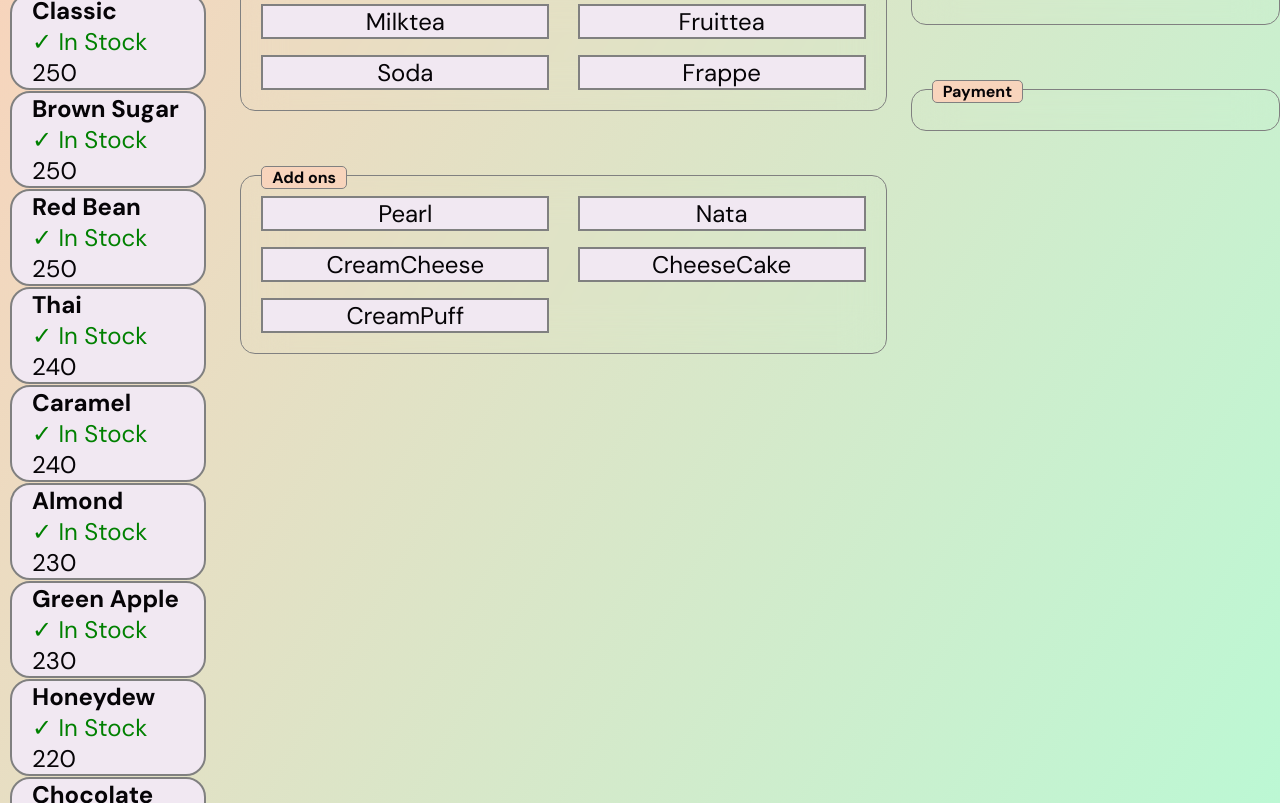
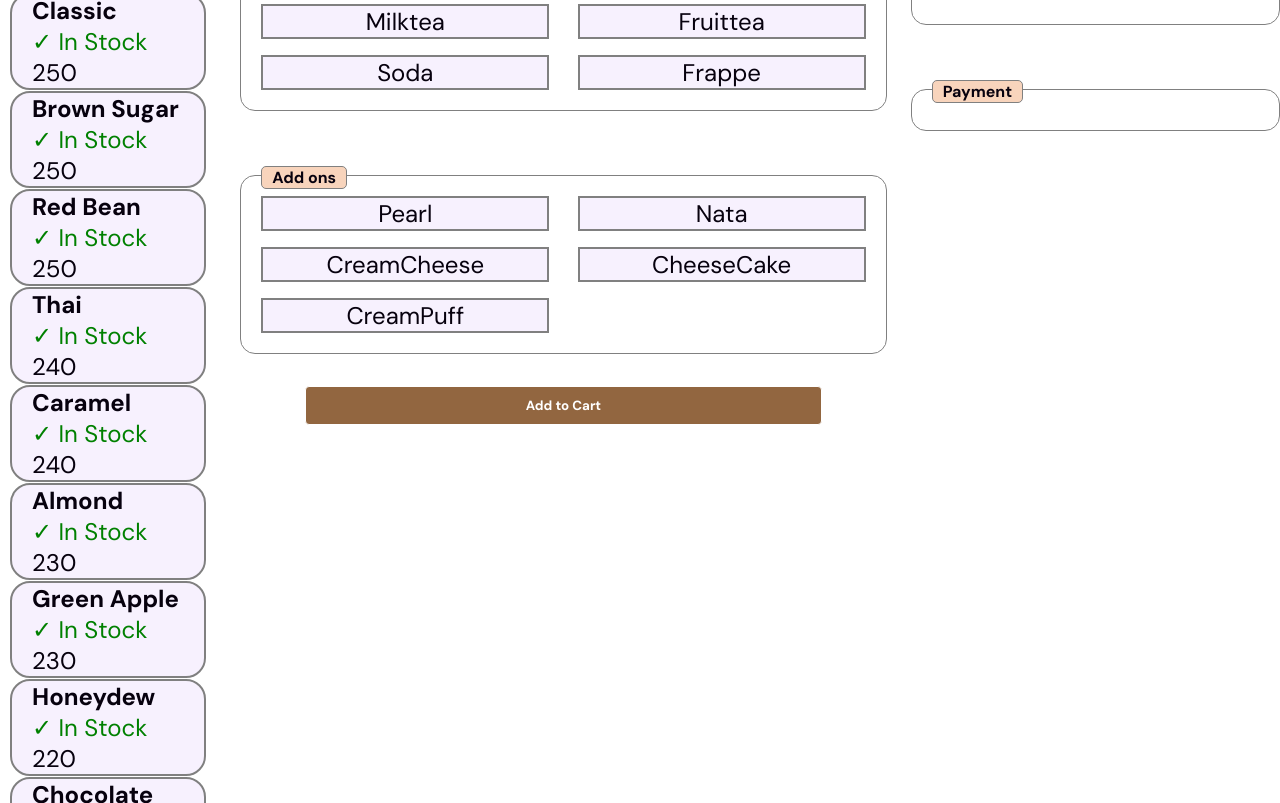
Before and after one commit to DDuran19/ddb_webapp, a plain HTML site: page pos/pos_app.html in a window 1280 px wide. Shown: the part 59-862 px from the top of the page. Drawn offline with Linux system fonts and the light colour scheme.

Commit message:
Changed Color Scheme

```diff
--- a/pos/pos_app.html
+++ b/pos/pos_app.html
@@ -19,16 +19,17 @@
         </section>
         <section>
             <div class = "controls">
-                <div id = "series-container" class = "series-container">
+                <div class = "series-container" id = "series-container" >
                     <div class="container-title">Series</div>
                 </div>
             </div>
 
             <div class = "controls">
-                <div id = "addon-container" class = "generic">
+                <div class = "generic" id = "addon-container">
                     <div class="container-title">Add ons</div>
                 </div>
             </div>
+            <button class = "controls" id = "addToCart">Add to Cart</button>
         </section>
         <section>
             <div class = "cart">
--- a/pos/styles.css
+++ b/pos/styles.css
@@ -1,14 +1,12 @@
 :root{
-    --text: #060407;
-    --background: #f7f2f8;
-    --primary-button: #d0cca9;
-    --secondary-button: #f1e8f2;
-    --accent: #68aca5;
+    --text: #07010e;
+    --background: #ffffff;
+    --primary-button: #743c0bc7;
+    --secondary-button: #f7f1fe;
+    --accent: #02170c;
 
     --main-theme-biege: #f8d4bc;
     --main-theme-green: #bcf8d4;
-    --background-gradient: linear-gradient(120deg, var(--main-theme-biege), var(--main-theme-green));
-
     --DDB-logo: url("../images/logo/ddb_wide_logo.png");
 }
 
@@ -17,14 +15,14 @@
 * {
     margin: 0;
     padding: 0;
-    font-family: 'DM Sans', sans-serif;}
+    font-family: 'DM Sans', sans-serif;
+    color:var(--text)}
 html{
     color-scheme: light;}
 body {
     background-color: var(--background);
     color: var(--text);
     overflow: hidden;
-    background: var(--background-gradient);
 }
 img{
     width: 200px;
@@ -76,12 +74,17 @@ input[type=radio]{
     gap: 1rem;
     align-items: center;
     justify-content: space-between;
-    margin-bottom: 4rem;
     padding: min(20px, 4rem);
     border: 1px solid gray;
     background-color: var(--background-gradient);
     backdrop-filter: blur(20px);
     border-radius: 15px;
+}
+#series-container{
+    margin-bottom: 4rem;
+}
+#addon-container{
+    margin-bottom: 2rem;
 }
 .series-item, .addon-item{
     flex-basis: 47%; /* Adjust as needed */
@@ -104,6 +107,18 @@ input[type=radio]{
 
 }
 
+#addToCart {
+    color: white;
+    padding: 10px 20px;
+    background-color: var(--primary-button); /* Set your desired background color */
+    border: 1px solid;
+    border-radius: 4px;
+    cursor: pointer;
+    width: 80%;
+    font-weight: bold;
+    margin-left: 10%;
+  }
+
 .green{color: green}
 .red{color: red;    font-weight: bold; text-decoration: line-through;}
 
```
